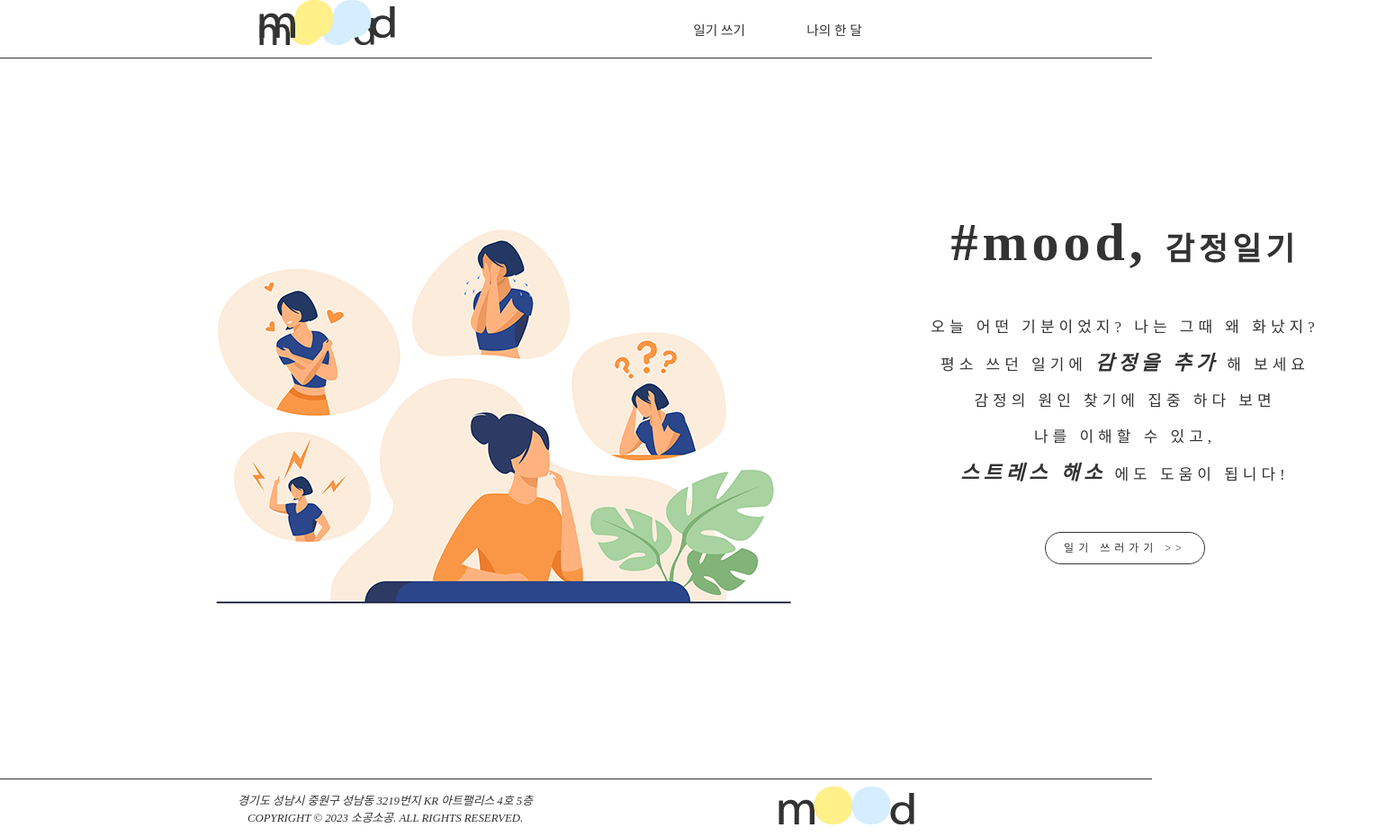
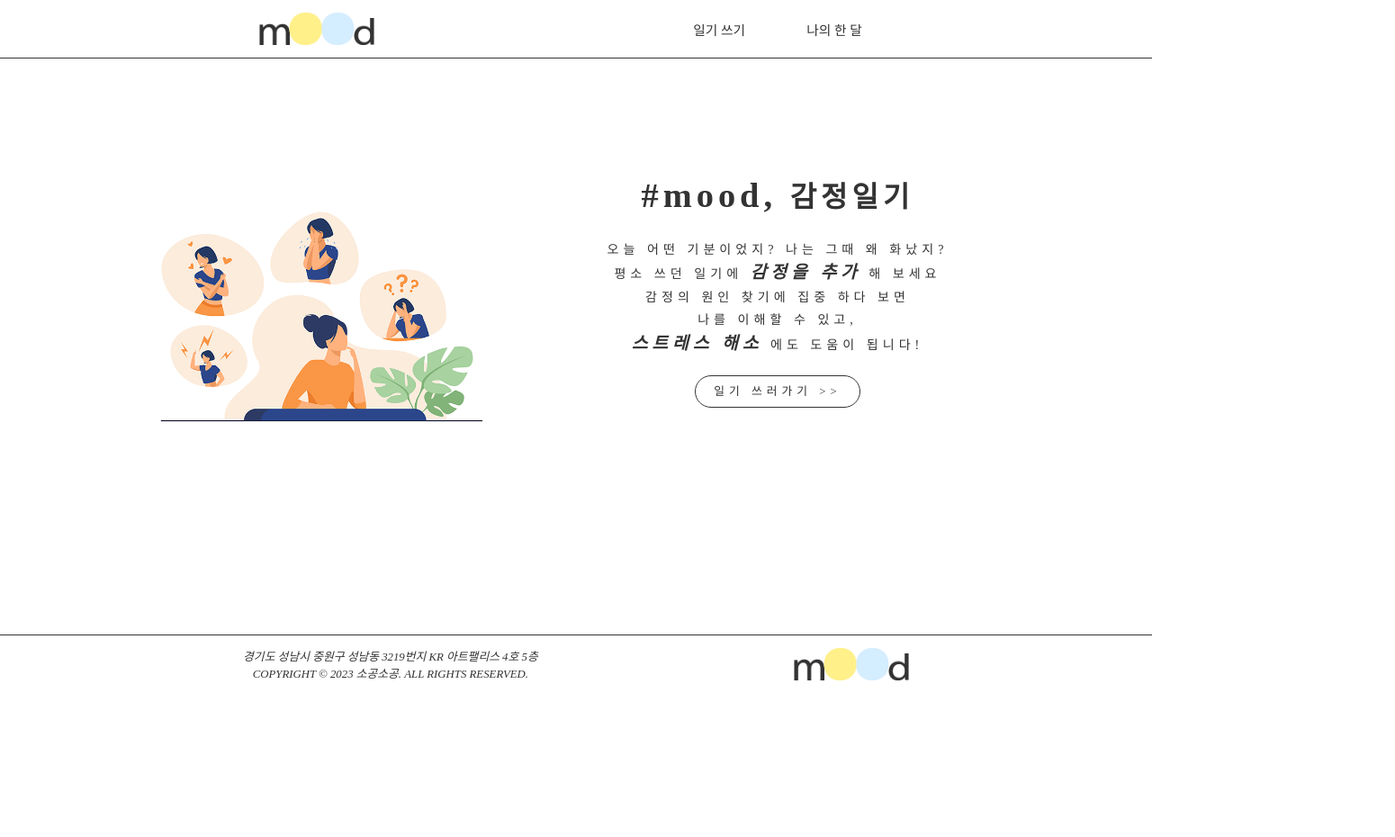
Before and after one commit to Yeoreum-Han/portfolio_node, a website: page public/index.html in a window 1280 px wide. Shown: the whole page at 90% size, 1550 px wide, since content can reach past the window. After the commit the page ends 800 px from the top, so only its background shows below. Drawn offline with Linux system fonts and the light colour scheme.

Commit message:
index_mediaQuery-ing

```diff
--- a/public/css/index.css
+++ b/public/css/index.css
@@ -2,50 +2,47 @@
 
 .content{
     position: relative;
-    height:800px;
-    /* background-color: antiquewhite; */
+    height: 50vw;
 }
 .content_box{
-    position: absolute;
-    top: 150px;
-    left: 150px;
-    width: 1400px;
-    height: 500px;
+    display: flex;
+    flex-direction: row;
+    justify-content: center;
+    align-items: center;
+    width: 80vw;
+    height: 100%;
     /* border: 1px solid saddlebrown; */
 }
 .mainImg{
-    float: left;
-    width: 800px;
-    height: 500px;
-    background: url(./images/mainImg_800.png) no-repeat 0 0;
+    width: 35vw;
+    height: 30vw;
+    margin: 0 0 5vw 0;
+    background: url(./images/mainImg_800.png) no-repeat center / contain;
 }
 .mainText{
-    float: right;
-    width: 600px;
-    height: 500px;
+    width: 45vw;
+    height: 30vw;
     text-align: center;
     letter-spacing: 5px;
-    /* background-color: aliceblue; */
 }
 .mainText>h2{
-    font-size: 60px;
-    margin-top: 20px;
+    font-size: 3vw;
 }
 .headline{
-    font-size: 35px;
+    font-size: 2.5vw;
 }
 .mainText>p{
-    margin-top: 40px;
-    line-height: 40px;
-    font-size: 17px;
+    margin-top: 2vw;
+    line-height: 2vw;
+    font-size: 1.1vw;
 }
 .highlight{
-    font-size: 22px;
+    font-size: 1.5vw;
     font-weight: bold;
     font-style: italic;
 }
 p>a{
-    font-size: 12px;
+    font-size: 1vw;
     border: 1px solid #333;
     padding: 10px 20px;
     border-radius: 20px;
--- a/public/index.html
+++ b/public/index.html
@@ -6,16 +6,14 @@
     <meta name="viewport" content="width=device-width, initial-scale=1.0">
     <title>Mood Diary</title>
 
-    <link rel="stylesheet" href="/css/common.css">
-    <link rel="stylesheet" href="/css/index.css">
+    <link rel="stylesheet" href="./css/common.css">
+    <link rel="stylesheet" href="./css/index.css">
   </head>
   <body>
     <header>
       <div>
         <h1>
-                <a href="index.html"
-                  ><img src="./css/images/moodlogo_42.png" alt="상단로고이미지"
-                ></a>
+          <a href="index.html"></a>
         </h1>
         <nav>
           <ul>
@@ -44,7 +42,9 @@
           경기도 성남시 중원구 성남동 3219번지 KR 아트팰리스 4호 5층<br>
           COPYRIGHT &copy; 2023 소공소공. ALL RIGHTS RESERVED.
         </address>
-              <h2><img src="./css/images/moodlogo_42.png" alt="하단로고이미지"></h2>
+        <h2>
+          <a href="index.html"></a>
+        </h2>
       </div>
     </footer>
   </body>
```
Lines whose indentation alone changed are shown as unchanged.
